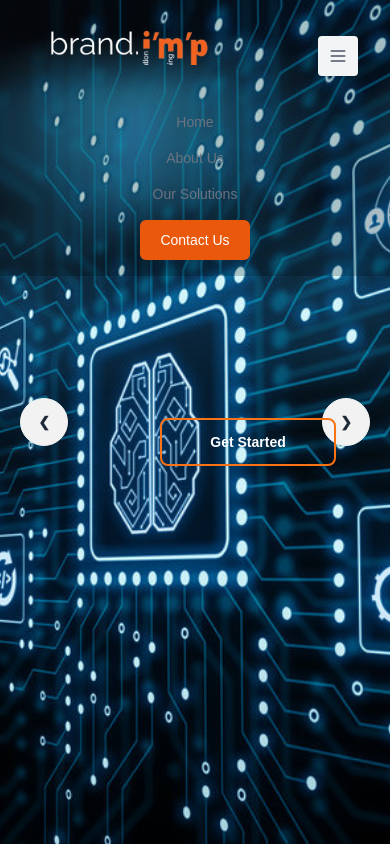
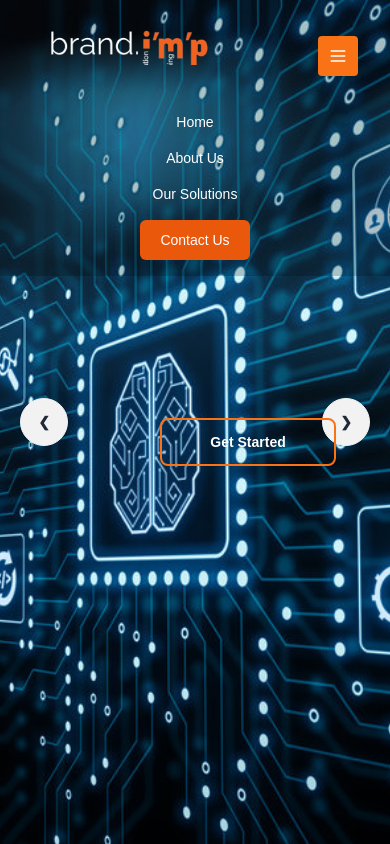
Before and after one commit to Oseun12/Brand-implementation-web-page, a Next.js app: page / in a window 390 px wide. Both pictures are taken after a click on the button "Toggle menu". Shown: the top 844 px of the page. Built offline with nearby package versions, Linux system fonts and the light colour scheme; a web font is replaced by a local one.

Commit message:
Chore: setting up the header

```diff
--- a/app/_components/Header.tsx
+++ b/app/_components/Header.tsx
@@ -121,7 +121,7 @@ function Header() {
         {/* Mobile Menu Toggle Button (visible on small screens) */}
         <button
           onClick={toggleMenu}
-          className="block md:hidden rounded bg-gray-100 p-2.5 text-gray-600 transition hover:text-gray-600/75"
+          className="block md:hidden rounded bg-orange-500 p-2.5 text-white transition hover:text-gray-600/75"
         >
           <span className="sr-only">Toggle menu</span>
           <svg xmlns="http://www.w3.org/2000/svg" className="size-5" fill="none" viewBox="0 0 24 24" stroke="currentColor" strokeWidth="2">
@@ -135,17 +135,17 @@ function Header() {
         <nav className="md:hidden mt-4">
           <ul className="flex flex-col items-center gap-4 text-sm">
             <li>
-              <Link className="text-gray-500 transition hover:text-gray-500/75" href="/">
+              <Link className="text-white transition hover:text-gray-500/75" href="/">
                 Home
               </Link>
             </li>
             <li>
-              <Link className="text-gray-500 transition hover:text-gray-500/75" href="/about">
+              <Link className="text-white transition hover:text-gray-500/75" href="/about">
                 About Us
               </Link>
             </li>
             <li>
-              <Link className="text-gray-500 transition hover:text-gray-500/75" href="/solutions">
+              <Link className="text-white transition hover:text-gray-500/75" href="/solutions">
                 Our Solutions
               </Link>
             </li>
```
